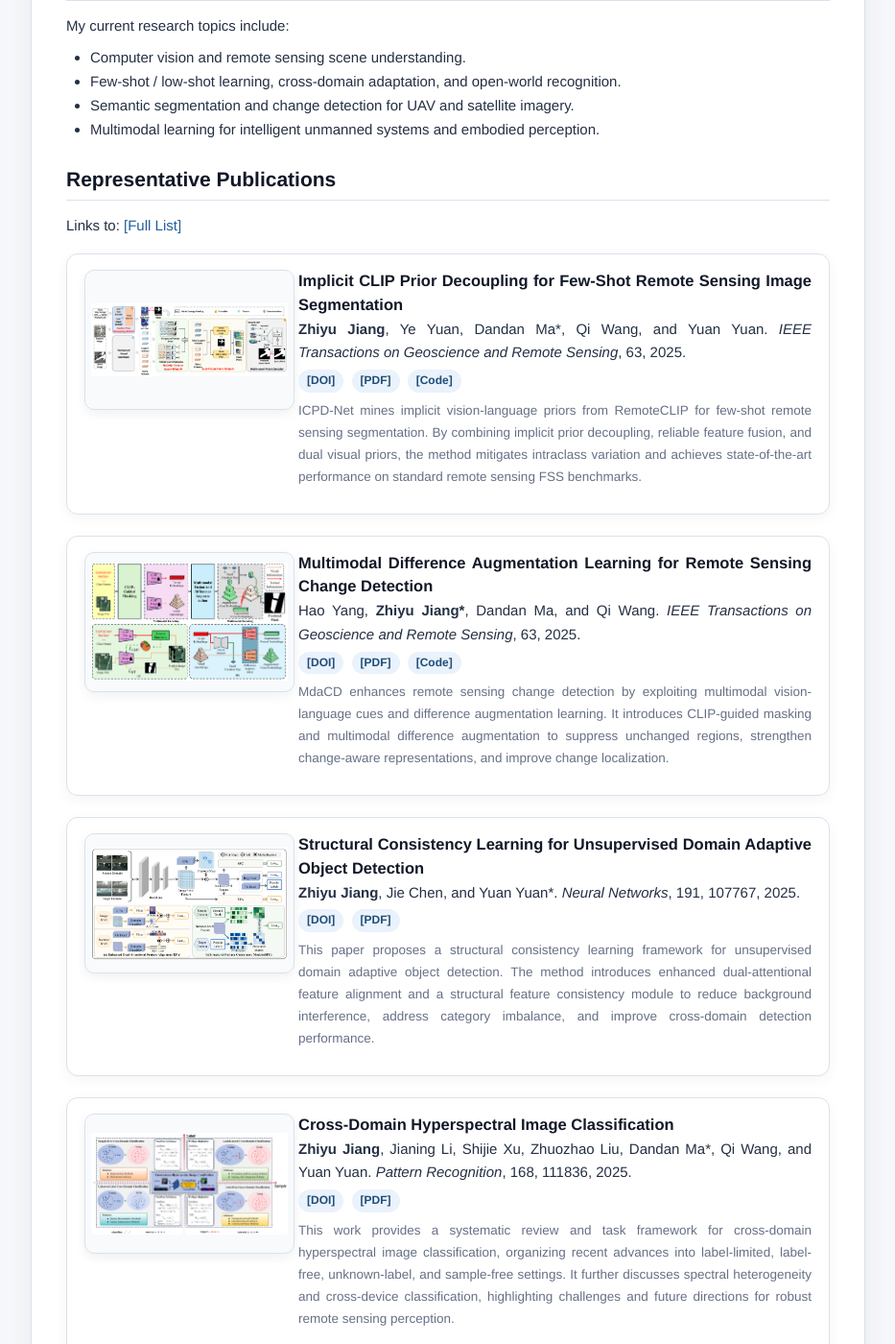
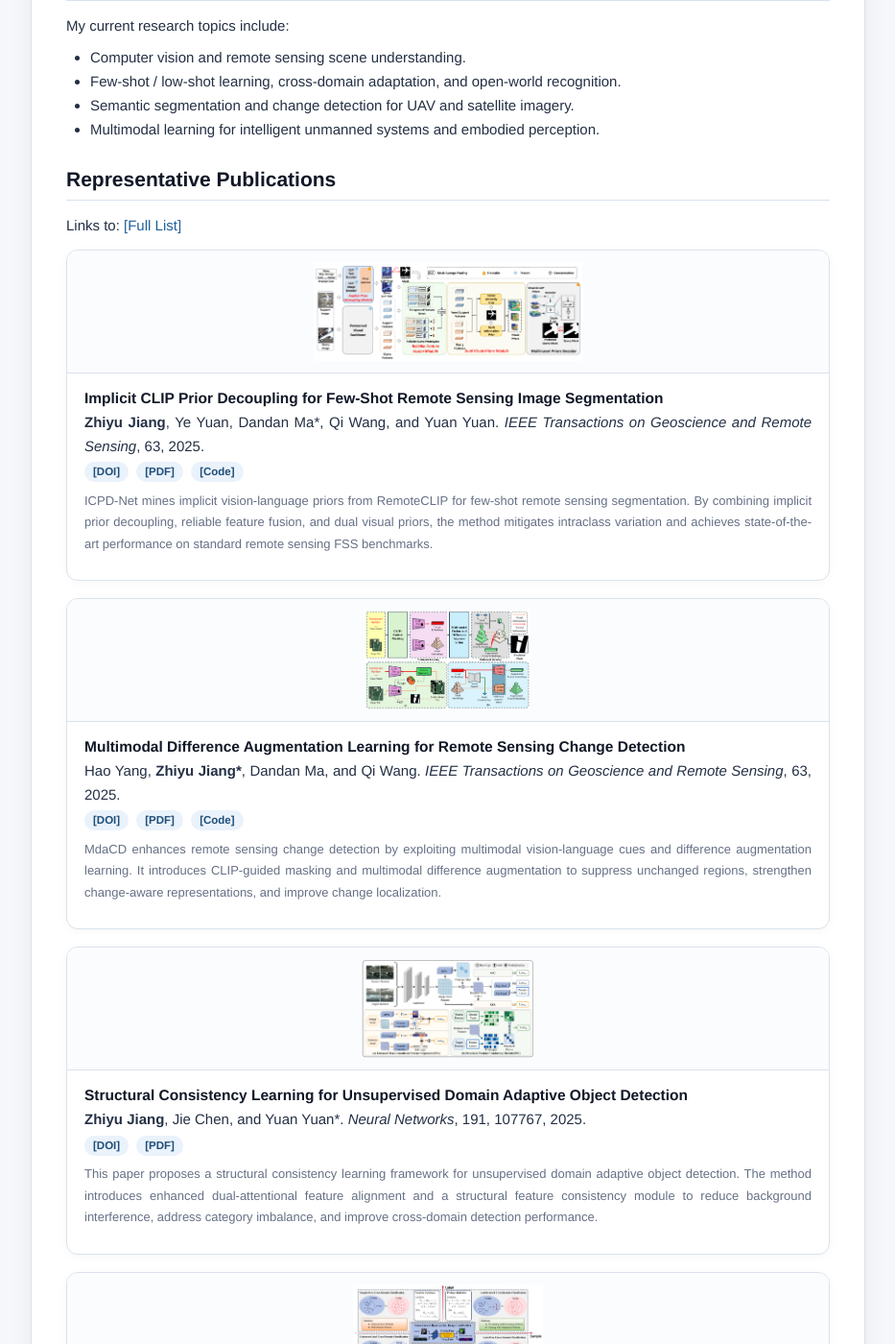
Before and after one commit to zhiyu-jiang/zhiyu-jiang.github.io, a Jekyll site: the page built from index.html, in a window 1280 px wide and 1400 px high, scrolled down 808 px. Shown: the whole window at 96% size, without its empty margins (323-1256 px from the left). Built offline with Jekyll 4.4.1, drawn with Linux system fonts in a browser that asks for light colours.

Commit message:
update homepage

```diff
--- a/assets/css/my.css
+++ b/assets/css/my.css
@@ -272,17 +272,17 @@ li {
   background: #ffffff;
   border: 1px solid var(--border);
   border-radius: 12px;
-  box-shadow: 0 4px 14px rgba(15, 23, 42, 0.045);
-  display: flex;
-  gap: 18px;
-  margin: 16px 0 22px;
-  padding: 16px 18px;
+  box-shadow: 0 2px 10px rgba(15, 23, 42, 0.035);
+  margin: 12px 0 18px;
+  overflow: hidden;
+  padding: 0 0 16px 0;
 }
 
 .media .pull-left {
+  display: block;
   float: none;
-  flex: 0 0 205px;
-  margin-right: 0;
+  margin: 0;
+  width: 100%;
 }
 
 .media .pull-left br {
@@ -290,19 +290,23 @@ li {
 }
 
 .media-body {
-  flex: 1;
   min-width: 0;
+  overflow: visible;
+  padding: 14px 18px 0;
 }
 
 .media-object {
-  background: #f8fafc;
-  border: 1px solid var(--border);
-  border-radius: 10px;
-  box-shadow: 0 4px 12px rgba(15, 23, 42, 0.06);
-  height: 132px !important;
+  background: #fbfcfe;
+  border: 0;
+  border-bottom: 1px solid var(--border);
+  border-radius: 0;
+  box-shadow: none;
+  box-sizing: border-box;
+  display: block;
+  height: 128px !important;
   object-fit: contain;
-  padding: 6px;
-  width: 205px !important;
+  padding: 12px 14px;
+  width: 100% !important;
 }
 
 .mobile-profile-image {
@@ -326,14 +330,14 @@ li {
 
 .media-heading strong {
   color: var(--heading);
-  font-size: 16.5px;
-  line-height: 1.35;
+  font-size: 15.5px;
+  line-height: 1.45;
 }
 
 .abstract-text {
   color: var(--text-muted);
-  font-size: 13.5px;
-  line-height: 1.7;
+  font-size: 13px;
+  line-height: 1.72;
   margin-top: 8px;
 }
 
@@ -342,10 +346,10 @@ li {
   background: var(--primary-soft);
   border-radius: 999px;
   color: var(--primary);
-  font-size: 12px;
+  font-size: 11.5px;
   font-weight: 600;
-  margin: 5px 4px 0 0;
-  padding: 2px 9px;
+  margin: 4px 4px 0 0;
+  padding: 1px 9px;
 }
 
 .media a[target="_blank"]:hover {
@@ -385,19 +389,21 @@ hr {
   }
 
   .media {
-    display: block;
-    padding: 14px;
+    padding: 0 0 14px 0;
   }
 
   .media .pull-left {
-    display: block;
-    float: none;
-    margin: 0 0 12px 0;
+    margin: 0;
+    width: auto;
+  }
+
+  .media-body {
+    padding: 12px 14px 0;
   }
 
   .media-object {
-    box-sizing: border-box;
     height: auto !important;
+    max-height: none;
     max-width: 100%;
     width: 100% !important;
   }
```
